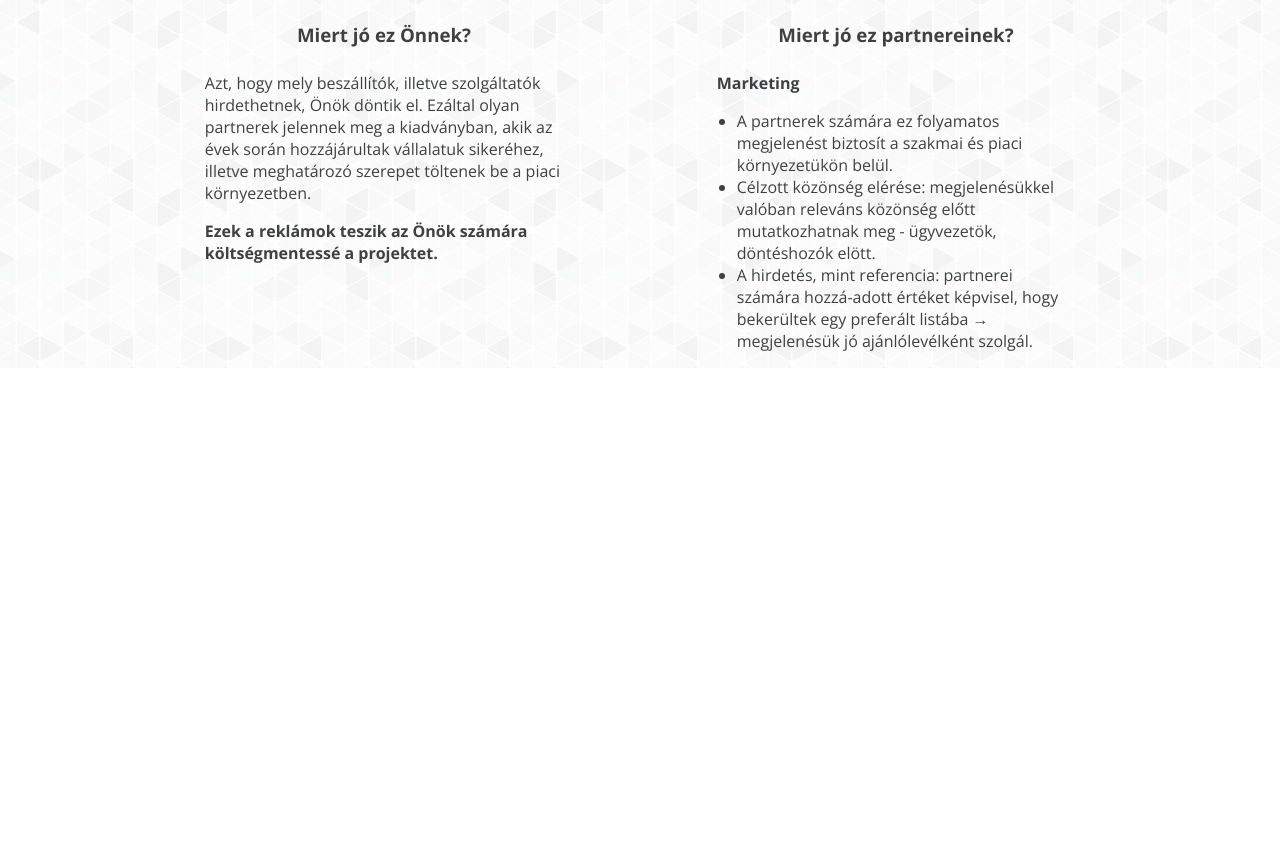
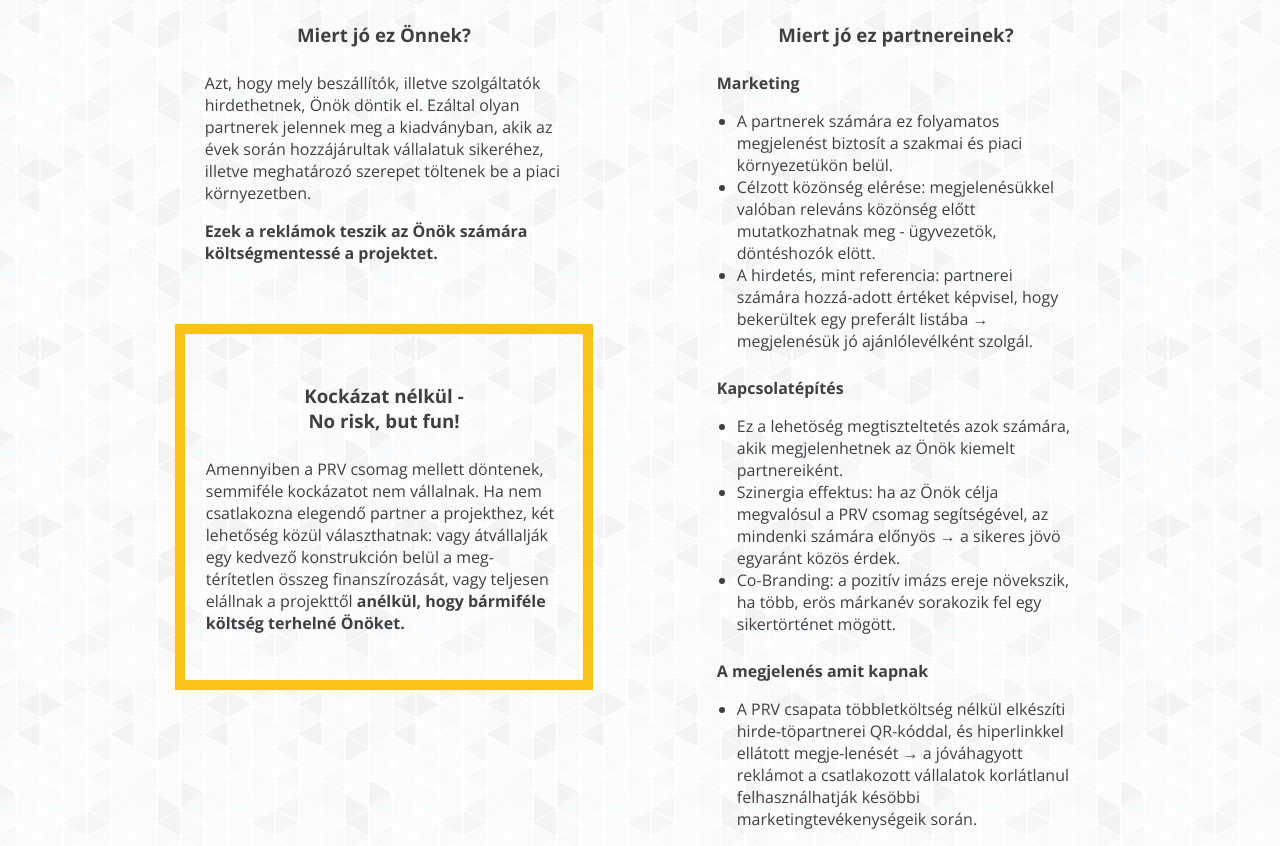
Before and after one commit to designhorf/prv, a website: page index.html in a window 1280 px wide. Shown: the part 2411-3257 px from the top of the page. Before the commit the page ends 2779 px from the top, so only its background shows below. Drawn offline with nearby package versions, Linux system fonts and the light colour scheme.

Commit message:
added details of conception

```diff
--- a/index.html
+++ b/index.html
@@ -125,7 +125,7 @@
     </section>
 
 
-    <section class="koncepcionk" id="conception">
+    <section class="koncepcionk bottom-space" id="conception">
       <h1 class="koncepcionk-title">Koncepciónk</h1>
       <div class="conception">
         <div class="conception-content">
@@ -145,17 +145,35 @@ Ha összefogunk, az a siker.  <br> - <span class="bold italic">Henry Ford</span>
           <div class="half-size">
             <h3 class="center bottom-space">Miert jó ez Önnek?</h3>
             <p>Azt, hogy mely beszállítók, illetve szolgáltatók hirdethetnek, Önök döntik el. Ezáltal olyan partnerek jelennek meg a kiadványban, akik az évek során hozzájárultak vállalatuk sikeréhez, illetve meghatározó szerepet töltenek be a piaci környezetben.</p>
-            <p class="bold">Ezek a reklámok teszik az Önök számára költségmentessé a projektet.</p>
+            <p class="bold bottom-space">Ezek a reklámok teszik az Önök számára költségmentessé a projektet.</p>
+
+            <div class="risk">
+              <h3 class="center bottom-space">Kockázat nélkül -<br>
+              No risk, but fun!</h3>
+              <p>Amennyiben a PRV csomag mellett döntenek, semmiféle kockázatot nem vállalnak. Ha nem csatlakozna elegendő partner a projekthez, két lehetőség közül választhatnak: vagy átvállalják egy kedvező konstrukción belül a meg-térítetlen összeg finanszírozását, vagy teljesen elállnak a projekttől <span class="bold">anélkül, hogy bármiféle költség terhelné Önöket.</span></p>
+            </div>
           </div>
 
 
           <div class="half-size">
             <h3 class="center bottom-space">Miert jó ez partnereinek?</h3>
             <p class="bold">Marketing</p>
-            <ul>
+            <ul class="bottom-space">
               <li>A partnerek számára ez folyamatos megjelenést biztosít a szakmai és piaci környezetükön belül.</li>
               <li>Célzott közönség elérése: megjelenésükkel valóban releváns közönség előtt mutatkozhatnak meg - ügyvezetök, döntéshozók elött.</li>
               <li>A hirdetés, mint referencia: partnerei számára hozzá-adott értéket képvisel, hogy bekerültek egy preferált listába  →  megjelenésük jó ajánlólevélként szolgál.</li>
+            </ul>
+
+            <p class="bold">Kapcsolatépítés</p>
+            <ul class="bottom-space">
+              <li>Ez a lehetöség megtiszteltetés azok számára, akik megjelenhetnek az Önök kiemelt partnereiként.</li>
+              <li>Szinergia effektus: ha az Önök célja megvalósul a PRV csomag segítségével, az mindenki számára előnyös → a sikeres jövö egyaránt közös érdek.</li>
+              <li>Co-Branding: a pozitív imázs ereje növekszik, ha több, erös márkanév sorakozik fel egy sikertörténet mögött.</li>
+            </ul>
+
+            <p class="bold">A megjelenés amit kapnak</p>
+            <ul>
+              <li>A PRV csapata többletköltség nélkül elkészíti hirde-töpartnerei QR-kóddal, és hiperlinkkel ellátott megje-lenését →  a jóváhagyott reklámot a csatlakozott vállalatok korlátlanul felhasználhatják késöbbi marketingtevékenységeik során.</li>
             </ul>
           </div>
         </div>
--- a/stylesheets/sections/_conception.scss
+++ b/stylesheets/sections/_conception.scss
@@ -33,6 +33,13 @@
 
   .conception-details {
     @include content-properties;
+
+    .risk {
+      border: 10px solid $yellow;
+      margin: 60px -30px 0;
+      padding: 30px 21px;
+      box-sizing: border-box;
+    }
   }
 
   .conception-text {
```
Also changed, not shown: assets/stylesheets/base.css, assets/stylesheets/base.min.css.
